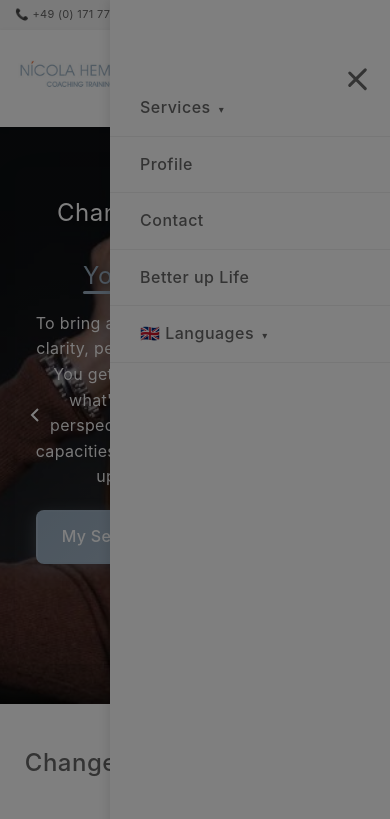
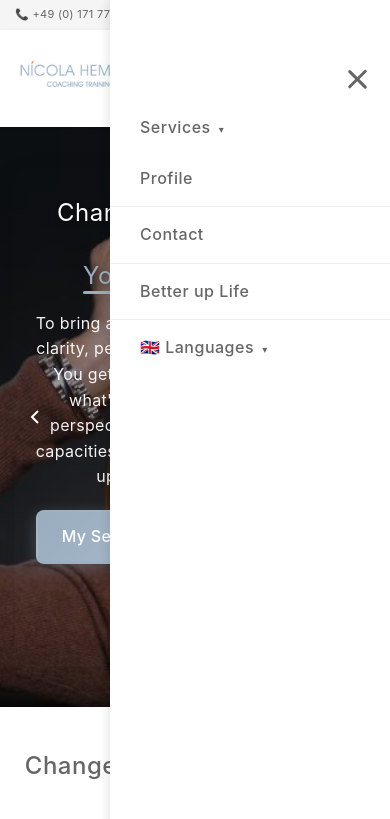
Before and after one commit to Max-McKone/hemshorn.com, a plain HTML site: page en/index.html in a window 390 px wide. Both pictures are taken after a click on the button 357 px from the left and 78 px from the top of the page. Shown: the top 819 px of the page. Drawn offline with Linux system fonts and the light colour scheme.

Commit message:
Update CSS styles for mobile responsiveness and navigation, and modify HTML titles
- Set fixed heights for hero content and adjusted padding for better mobile display.
- Enhanced hamburger menu interactions to close only when clicking the backdrop.
- Updated HTML titles for consistency across language pages.

```diff
--- a/css/style.css
+++ b/css/style.css
@@ -425,8 +425,8 @@ img {
         text-align: center;
         padding: 40px 25px; /* Increased horizontal padding for mobile */
         gap: 40px;
-        height: auto; /* Allow height to adjust on mobile */
-        min-height: 400px;
+        height: 500px; /* Fixed height to match all slides */
+        min-height: 500px;
     }
 
     .hero-content.first-slide {
@@ -463,6 +463,7 @@ img {
     .hero-content {
         padding: 30px 20px; /* Increased padding for small screens */
         gap: 30px;
+        height: 500px; /* Keep fixed height on small screens too */
     }
 
     .hero-content.first-slide {
@@ -520,7 +521,7 @@ img {
 }
 
 .hamburger.active span:nth-child(1) {
-    transform: rotate(45deg) translate(8px, 8px);
+    transform: rotate(45deg) translate(7px, 7px);
 }
 
 .hamburger.active span:nth-child(2) {
@@ -528,7 +529,7 @@ img {
 }
 
 .hamburger.active span:nth-child(3) {
-    transform: rotate(-45deg) translate(7px, -7px);
+    transform: rotate(-45deg) translate(6px, -6px);
 }
 
 /* Mobile Menu Backdrop */
@@ -540,7 +541,7 @@ img {
     width: 100%;
     height: 100%;
     background-color: rgba(0, 0, 0, 0.5);
-    z-index: 998;
+    z-index: 999;
     opacity: 0;
     transition: opacity 0.3s ease;
     pointer-events: none;
@@ -550,6 +551,19 @@ img {
     display: block;
     opacity: 1;
     pointer-events: all;
+}
+
+/* On mobile, make backdrop not cover the navigation area */
+@media (max-width: 768px) {
+    .menu-backdrop.active {
+        width: calc(100% - 280px); /* Don't cover the 280px wide navigation menu */
+    }
+}
+
+@media (max-width: 600px) {
+    .menu-backdrop.active {
+        width: 0; /* On very small screens, navigation takes full width, so no backdrop needed */
+    }
 }
 
 /* Extra small screens - Mobile navigation */
@@ -576,19 +590,19 @@ img {
         position: fixed !important;
         top: 0 !important;
         right: -100% !important;
-        height: 100vh !important;
+        min-height: 100vh !important;
         width: 280px !important;
         background-color: white !important;
         flex-direction: column !important;
         justify-content: flex-start !important;
         align-items: stretch !important;
-        padding-top: 80px !important;
+        padding-top: 100px !important;
         padding-left: 0 !important;
         padding-right: 0 !important;
         padding-bottom: 20px !important;
         box-shadow: -2px 0 10px rgba(0,0,0,0.1) !important;
         transition: right 0.3s ease !important;
-        z-index: 1000 !important;
+        z-index: 1001 !important;
         overflow-y: auto !important;
         overflow-x: hidden !important;
         display: flex !important;
@@ -612,15 +626,21 @@ img {
         color: #666;
         text-decoration: none;
         position: relative;
-        z-index: 1001;
+        z-index: 1002;
         background-color: white;
+    }
+
+    /* Remove bottom border and padding for nav items with dropdowns */
+    .nav-item > a {
+        border-bottom: none;
+        padding-bottom: 10px;
     }
 
     .nav-item {
         width: 100%;
         display: block;
         position: relative;
-        z-index: 1001;
+        z-index: 1002;
         background-color: white;
     }
 
@@ -628,17 +648,18 @@ img {
         width: 100%;
         display: block;
         position: relative;
-        z-index: 1001;
+        z-index: 1002;
     }
 
     .dropdown-menu {
         position: static;
         box-shadow: none;
         background-color: #f9f9f9;
-        margin-top: 0;
+        margin-top: -5px;
+        padding-top: 0;
         display: none;
         transition: none;
-        z-index: 1002;
+        z-index: 1005;
         position: relative;
     }
 
@@ -650,10 +671,10 @@ img {
     }
 
     .dropdown-menu a {
-        padding: 12px 30px 12px 50px;
+        padding: 5px 30px 5px 50px;
         font-size: 14px;
         position: relative;
-        z-index: 1002;
+        z-index: 1006;
         background-color: #f9f9f9;
     }
 }
@@ -719,6 +740,11 @@ img {
         background-position: center center !important;
         background-repeat: no-repeat !important;
         background-attachment: local !important;
+    }
+
+    /* Always show background on mobile, regardless of slide */
+    .hero[style*="background"]:not(.show-background)::before {
+        opacity: 0 !important;
     }
 }
 
--- a/en/index.html
+++ b/en/index.html
@@ -3,7 +3,7 @@
 <head>
     <meta charset="UTF-8">
     <meta name="viewport" content="width=device-width, initial-scale=1.0">
-    <title>Nicola Hemshorn - Coaching Training Moderation</title>
+    <title>hemshorn.com</title>
     <link rel="stylesheet" href="../css/style.css">
 </head>
 <body>
--- a/js/script.js
+++ b/js/script.js
@@ -207,10 +207,13 @@ function initializeHamburgerMenu() {
             toggleMobileMenu();
         });
 
-        // Close menu when clicking backdrop
+        // Close menu when clicking backdrop (but not on navigation menu)
         if (menuBackdrop) {
-            menuBackdrop.addEventListener('click', function() {
-                closeMobileMenu();
+            menuBackdrop.addEventListener('click', function(e) {
+                // Only close if clicking on the backdrop itself, not on navigation elements
+                if (e.target === menuBackdrop) {
+                    closeMobileMenu();
+                }
             });
         }
 
```
Also changed, not shown: es/index.html (+1 -1 lines).
